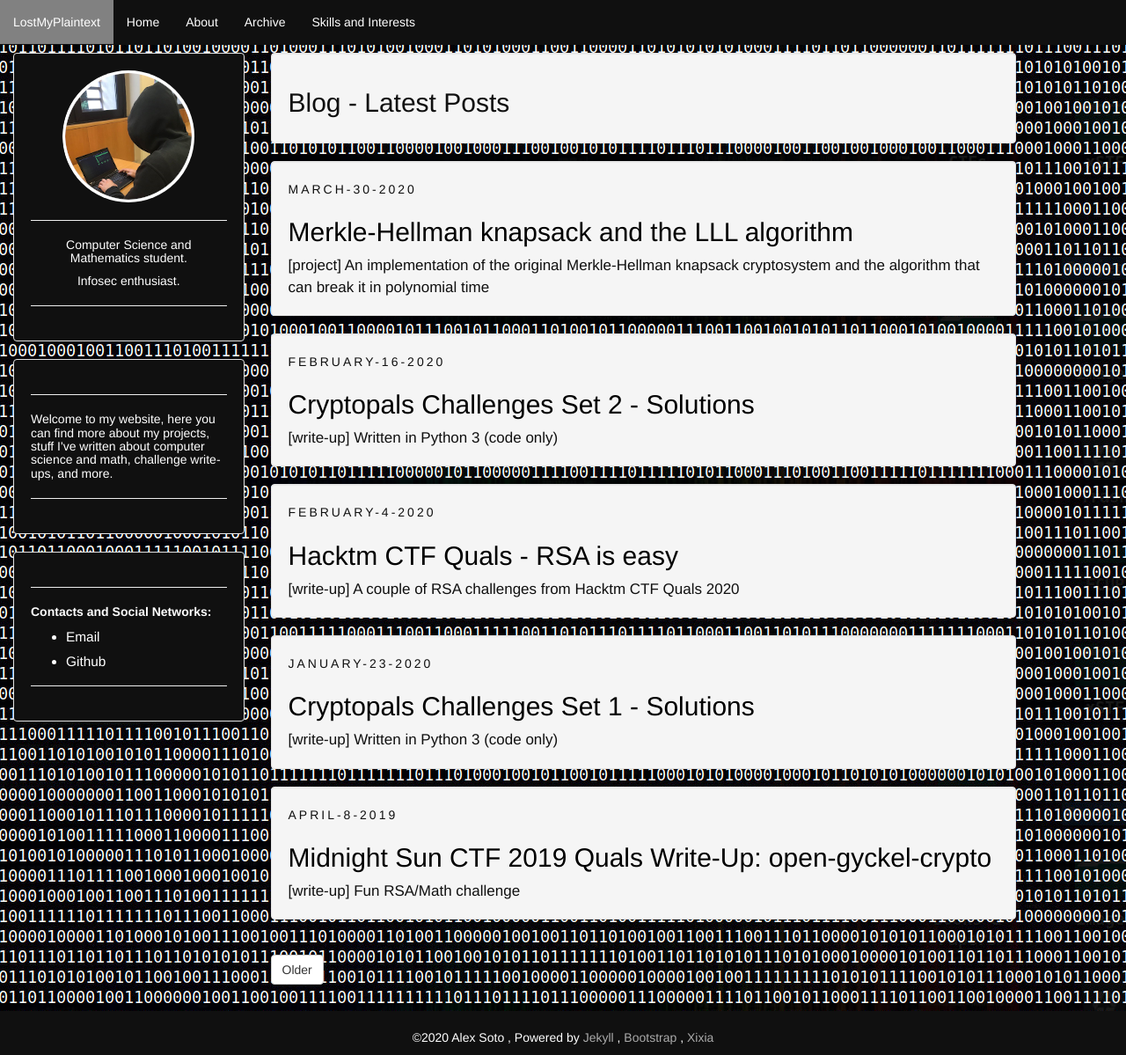
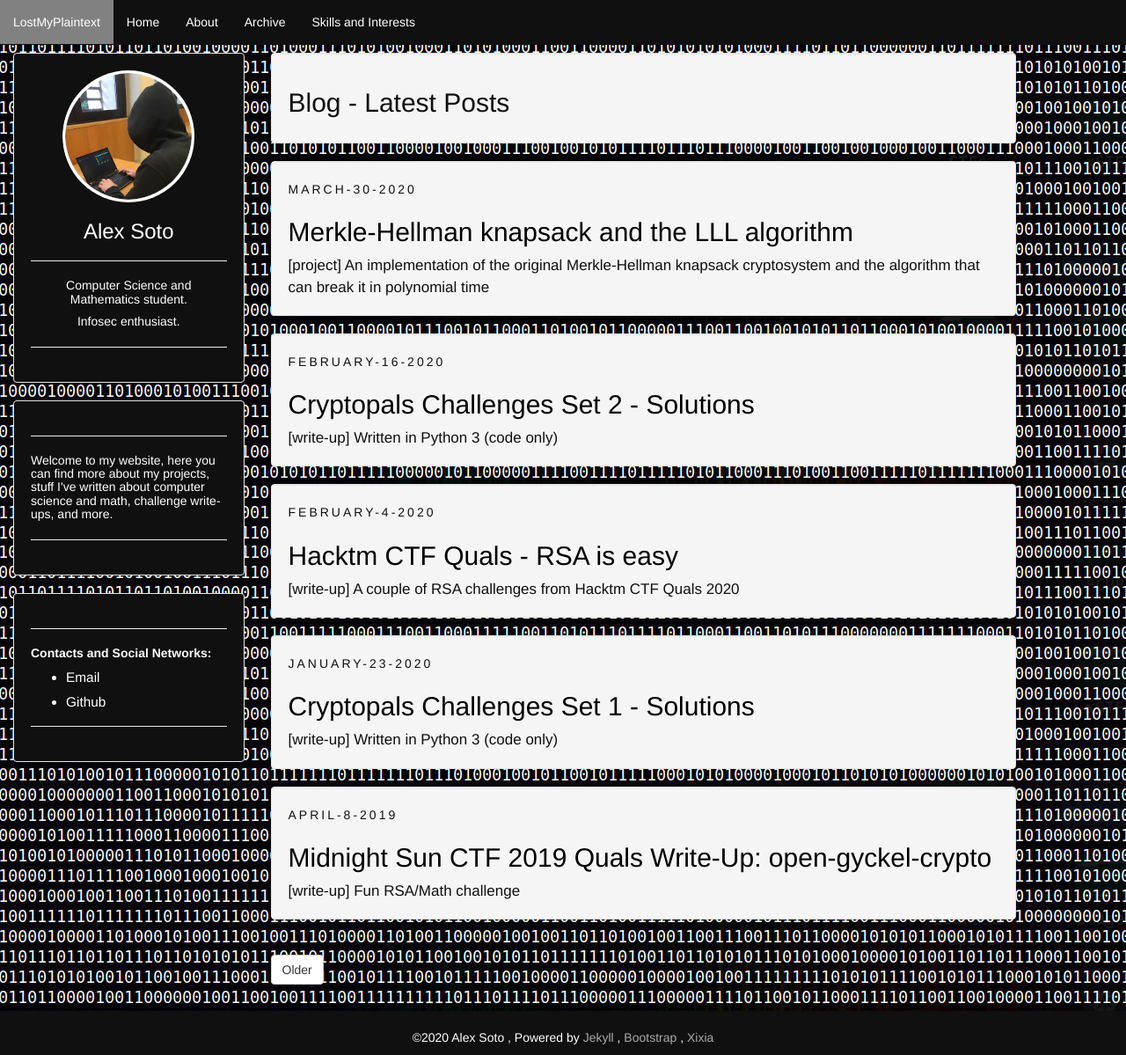
Before and after one commit to 0xA2/0xA2.github.io, a Jekyll site: the page built from index.html, in a window 1280 px wide and 1199 px high. Shown: the whole window at 88% size. Built offline with Jekyll 4.4.1, drawn with Linux system fonts in a browser that asks for light colours; the list of posts is cut into pages by our own code.

Commit message:
Update sidebar.html

```diff
--- a/_includes/sidebar.html
+++ b/_includes/sidebar.html
@@ -12,7 +12,7 @@
     </header>
     <div class="text-center">
             <p></p>
-            <h3></h3>
+            <h3>Alex Soto</h3>
             <hr>
             <h5>Computer Science and Mathematics student.</h5>
             <h5>Infosec enthusiast.</h5>
```
